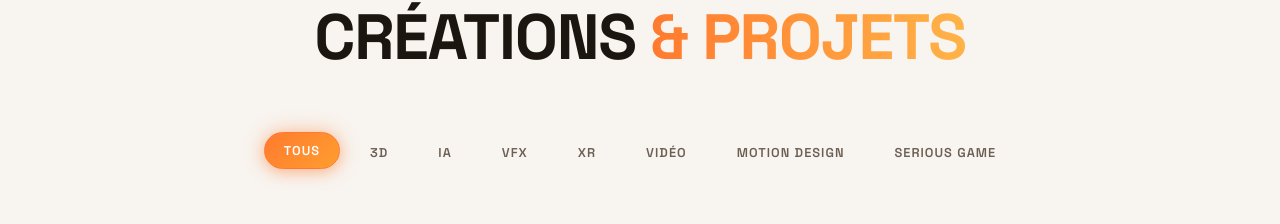
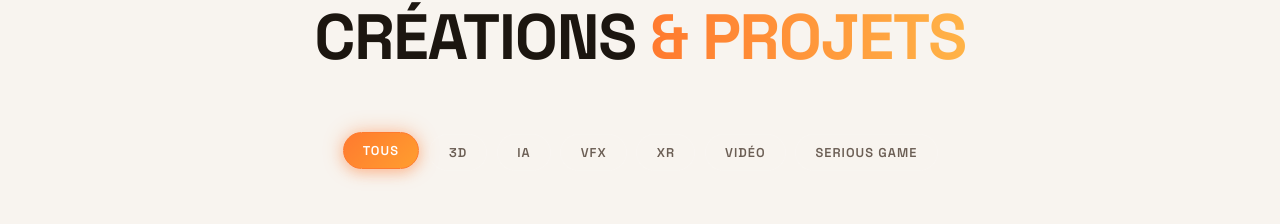
Before and after one commit to obiity/Obiity-CV-Site, a React (Vite) app: page / in a window 1280 px wide. Shown: the part 3209-3433 px from the top of the page. Built offline with nearby package versions, Linux system fonts and the light colour scheme; grey boxes are pictures that could not be loaded.

Commit message:
fix: remove Motion Design category filter tab from portfolio

```diff
--- a/src/components/sections/Portfolio.tsx
+++ b/src/components/sections/Portfolio.tsx
@@ -38,7 +38,7 @@ const projects = [
   { id: 19, title: 'CORNICHE',                              client: 'OBIITY',             location: 'Dakar - 2023', image: '/CORNICHE.png',                               slug: 'corniche',                  categories: ['Vidéo'] },
 ];
 
-const CATEGORIES = ['Tous', '3D', 'IA', 'VFX', 'XR', 'Vidéo', 'Motion Design', 'Serious Game'];
+const CATEGORIES = ['Tous', '3D', 'IA', 'VFX', 'XR', 'Vidéo', 'Serious Game'];
 const CLONE_COUNT = 2;
 const DRAG_THRESHOLD = 28;
 
```
